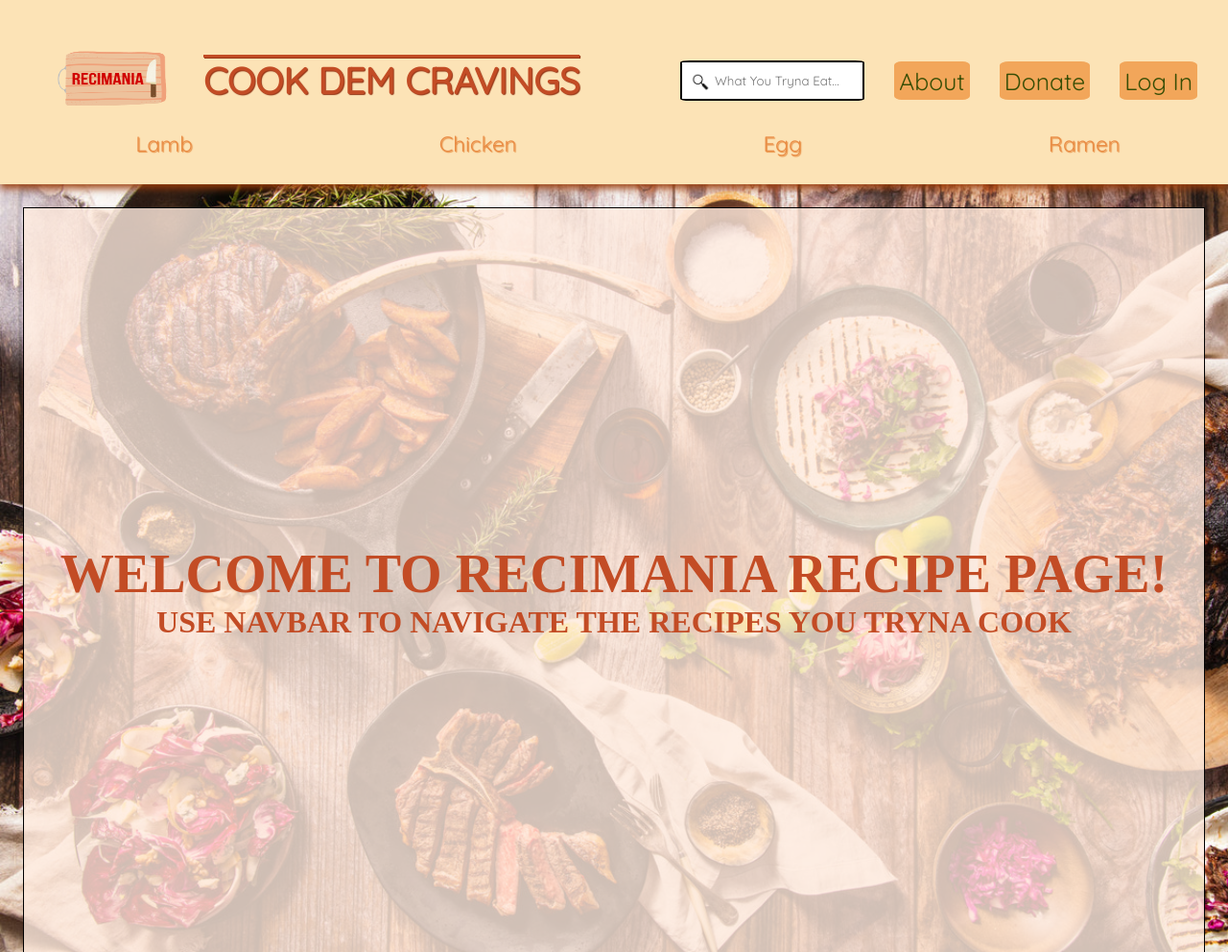
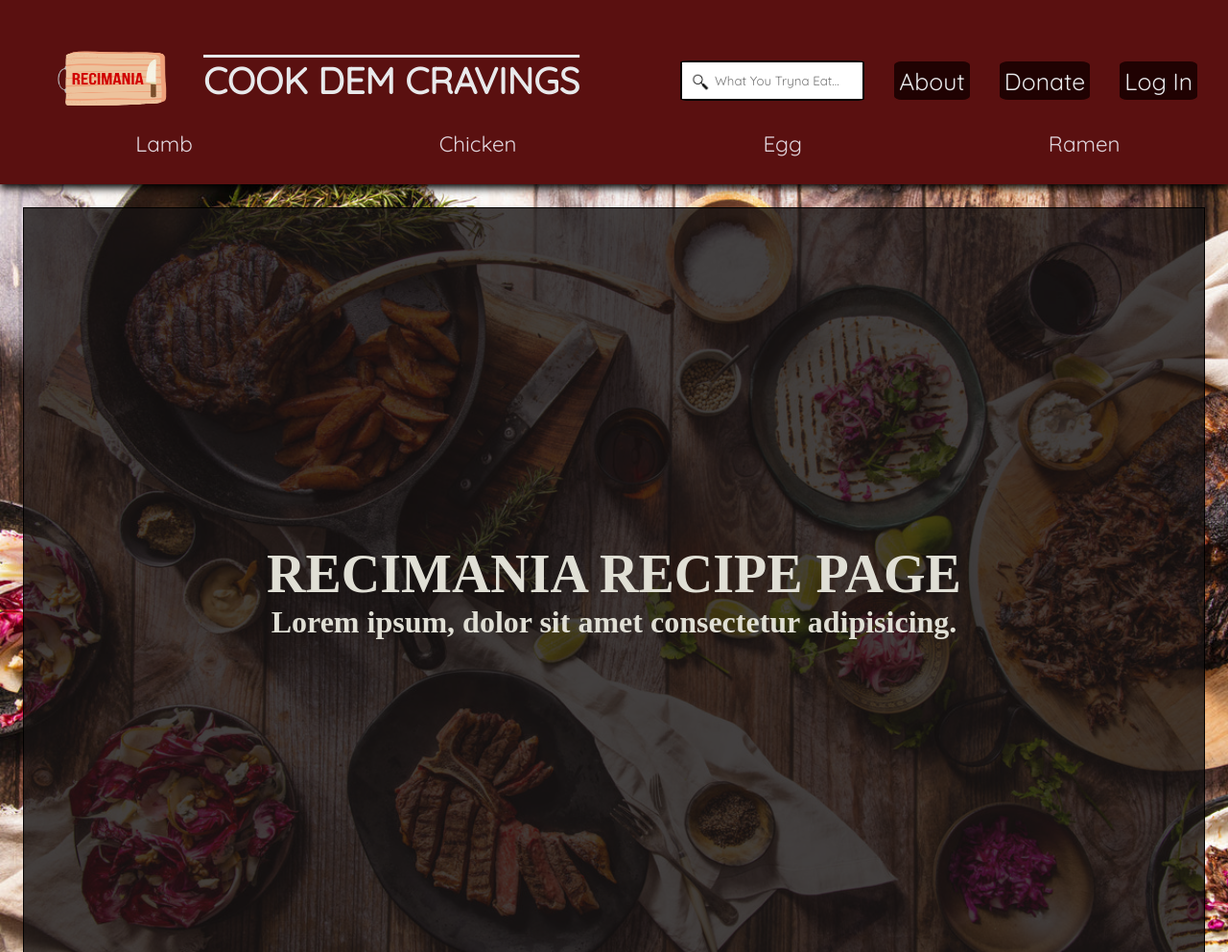
Before and after one commit to jonz9/WebsiteProj, a plain HTML site: page index.html in a window 1280 px wide. Shown: the top 992 px of the page at 96% size. Drawn offline with Linux system fonts and the light colour scheme.

Commit message:
changed navbar color and font color

```diff
--- a/index.html
+++ b/index.html
@@ -41,13 +41,8 @@
 
 	<section class="home-page">
 		<div class="home-description">
-			<h1>WELCOME TO RECIMANIA RECIPE PAGE!</h1>
-			<h4>USE NAVBAR TO NAVIGATE THE RECIPES YOU TRYNA COOK</h4>
-			<div class="slideshow-container">
-				<div class="my-slides">
-
-				</div>
-			</div>
+			<h1>RECIMANIA RECIPE PAGE</h1>
+			<h4>Lorem ipsum, dolor sit amet consectetur adipisicing.</h4>
 		</div>
 	</section>
 
--- a/styles.css
+++ b/styles.css
@@ -38,11 +38,9 @@
 }
 
 .navbar-container {
-  /* position: sticky; */
   width: 100%;
-  background-color: #FCE3B6;
-  filter: drop-shadow(0px 4px 4px #9b3d0b);
-  z-index: 100;
+  background-color: #5a1010;
+  filter: drop-shadow(0px 4px 4px #000000);
 }
 
 .navbar {
@@ -64,9 +62,8 @@
 }
 .navbar-top-left > h2 {
   font-size: 4ch;
-  color: #C34C25;
+  color: #E8E9EB;
   text-decoration: overline;
-  text-shadow: #963616 1px 1px 1px;
 }
 
 .navbar-top-right {
@@ -77,9 +74,9 @@
 }
 
 .navlinks {
-  color: rgb(54, 77, 5);
+  color: #E8E9EB;
   font-size: 2ch;
-  background-color: #F2A65A;
+  background-color: #200202;
   padding: 0.2em;
   border-radius: 10%;
   text-decoration: none;
@@ -87,8 +84,8 @@
 
 .navlinks:hover {
   text-decoration: underline;
-  background: #e98d46;
-  transition: 0.5s;
+  background: #c55555;
+  transition: 0.4s;
 }
 
 .navbar-bottom {
@@ -100,15 +97,13 @@
 
 .recipes {
   text-decoration: none;
-  color: #e98d46;
+  color: #e0d5dc;
   font-size: 140%;
-  text-shadow: #E9944A 1px 1px 1px;
 }
 
 .recipes:hover{
   text-decoration: underline;
-  color: #8b5008;
-  text-shadow: #482904 1px 1px 1px;
+  color: #ffa8a8a9;
   transition: 0.2s;
 }
 
@@ -119,7 +114,6 @@
   background-image: url("images/food-background.png");
   background-repeat: no-repeat;
   background-attachment: fixed;
-  background-color: #ffecdf;
 }
 
 .home-description {
@@ -130,9 +124,9 @@
   flex-direction: column;
   justify-content: center;
   align-items: center;
-  background-color: rgba(255, 236, 223, 0.8);
+  background-color: rgba(22, 18, 18, 0.8);
   border: 0.05em solid black;
-  color: #C34C25;
+  color: #E0DFD5;
 }
 
 .home-description h1 {
```
Also changed, not shown: images/ReciMania-logo-test.png (added).
